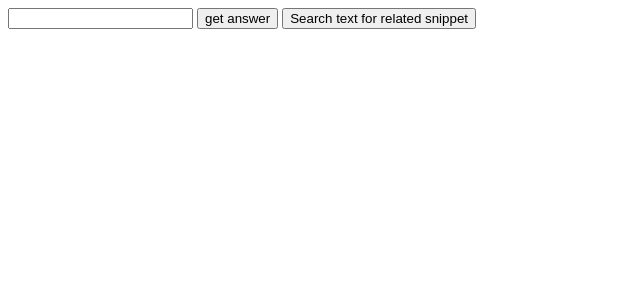
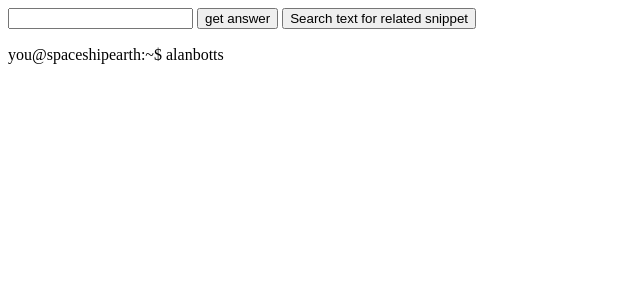
Before and after one commit to jonathantcallahan/guidance, a SvelteKit app in the folder guidanceapp/: page / in a window 1280 px wide. Shown: the top 300 px of the page, without its empty margins (0-640 px from the left). Built offline with nearby package versions, Linux system fonts and the light colour scheme.

Commit message:
front-end

```diff
--- a/guidanceapp/src/routes/+page.svelte
+++ b/guidanceapp/src/routes/+page.svelte
@@ -1,4 +1,6 @@
 <script>
+    import CommandBlock from "./command-block.svelte";
+
     let question = '';
     let processedResponse = ''
 
@@ -35,3 +37,6 @@
 <button on:click={getVectorSearch}>Search text for related snippet</button>
 
 <p>{processedResponse}</p>
+
+
+<CommandBlock/>
--- /dev/null
+++ b/guidanceapp/src/routes/command-block.svelte
@@ -0,0 +1,26 @@
+<script lang='ts'>
+
+    let command = ''
+    let readonly = false
+    function handleSubmission(event: KeyboardEvent) {
+        if ( event.key != 'Enter' ) return;
+        readonly = true
+        console.log(command)
+    }
+</script>
+
+<style>
+input, input:active, input:focus {
+  border: none;
+  outline-width: 0;
+  display: inline;
+  font-family: inherit;
+  font-size: inherit;
+  padding: none;
+  width: auto;
+}
+</style>
+
+<div class='block-container'>
+    <span class='line-start'>you@spaceshipearth:</span><span>~$ alanbotts<input on:keyup={handleSubmission} bind:value={command} readonly={readonly || null}></span>
+</div>
```
